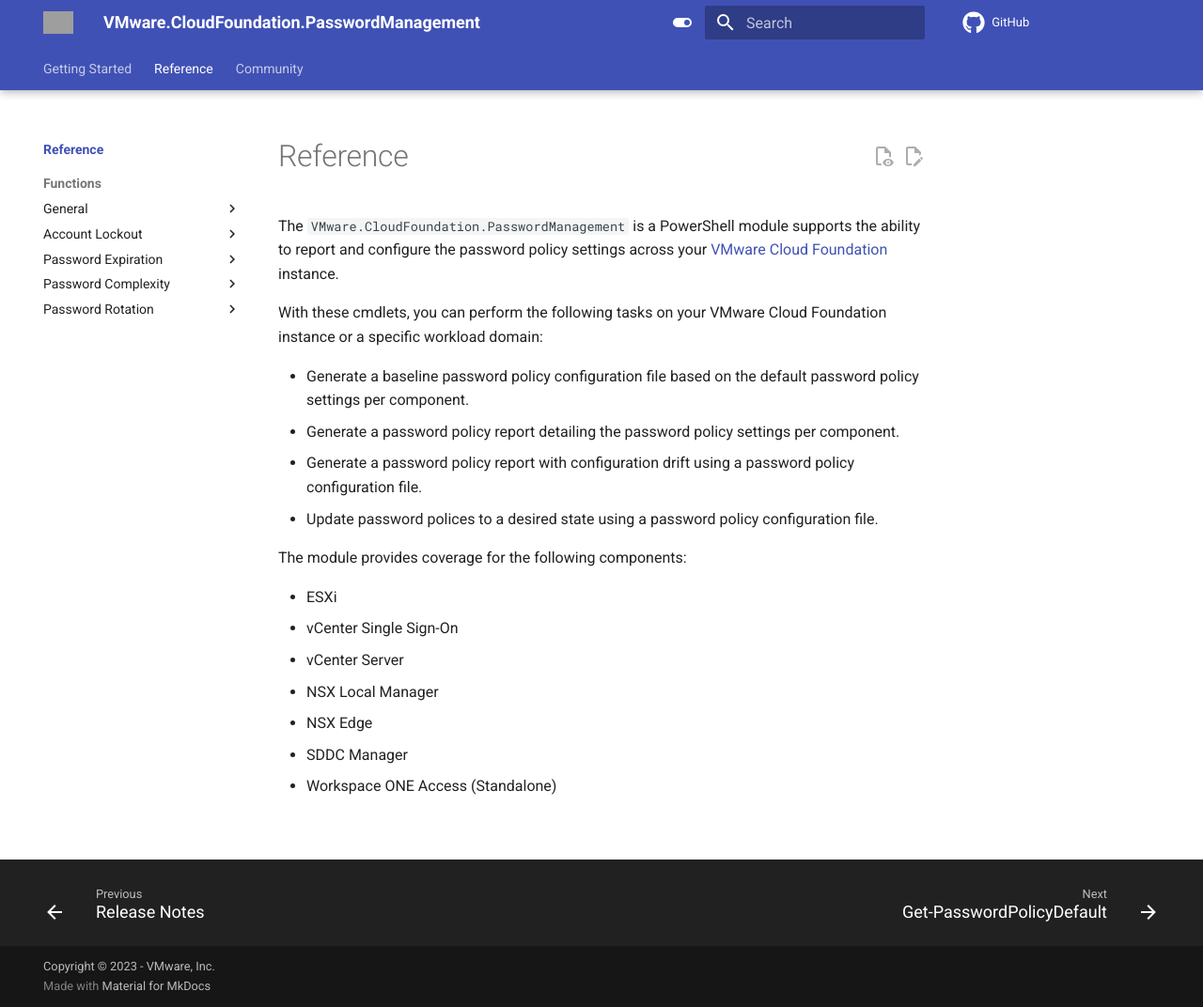
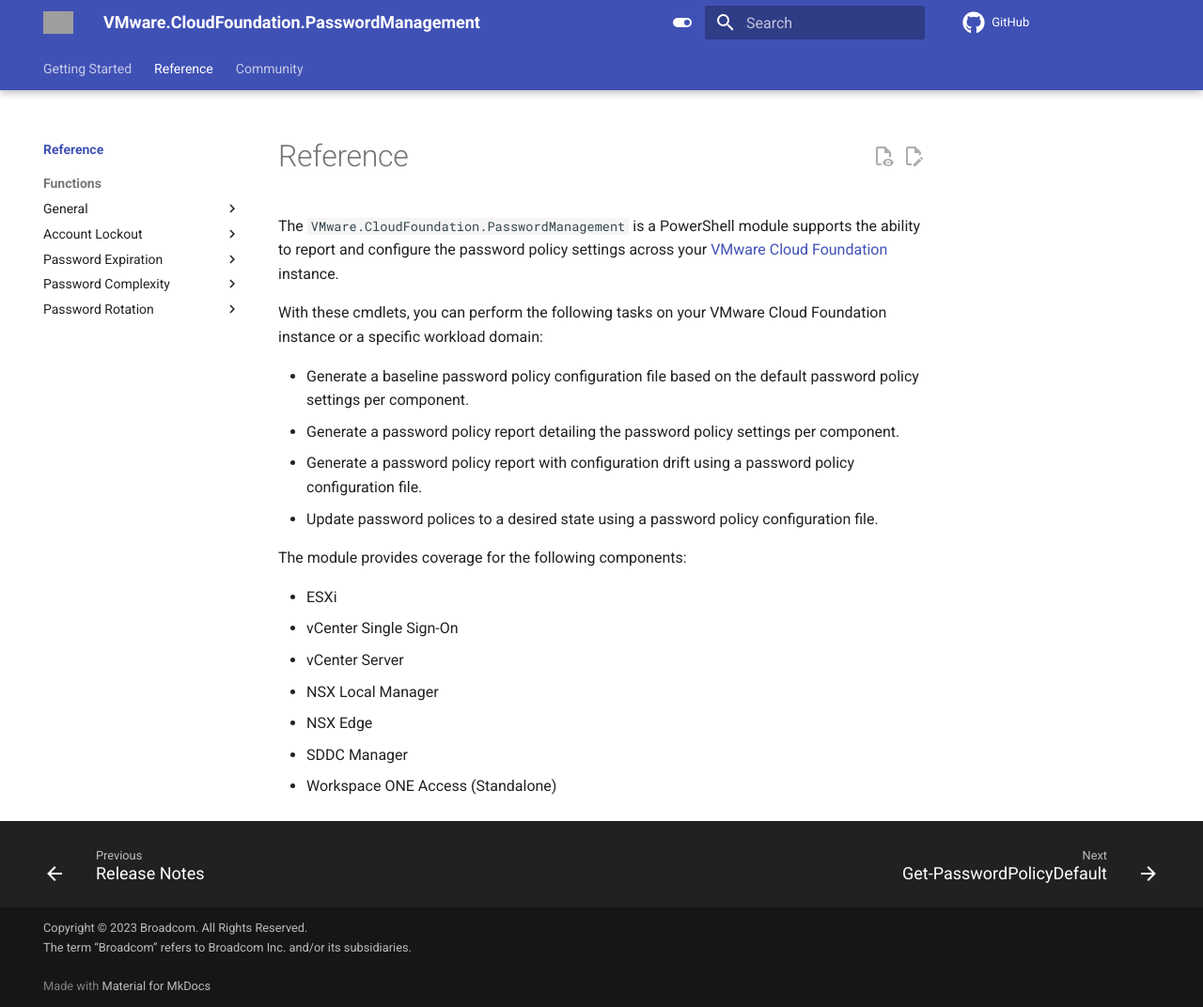
Before and after one commit to vmware/powershell-module-for-vmware-cloud-foundation-password-management, an MkDocs documentation site: the page built from docs/documentation/index.md, in a window 1280 px wide and 1072 px high. Shown: the whole window at 94% size. Built offline with MkDocs 1.6.1 and Material for MkDocs 9.7.7, drawn with Linux system fonts in a browser that asks for light colours; comment, search, counter and statistics services are not loaded; the version menu is left out; grey boxes are pictures that could not be loaded.

Commit message:
chore: update copyright
Update copyright from VMware, Inc. to Broadcom.

Signed-off-by: Ryan Johnson <ryan.johnson@broadcom.com>

```diff
--- a/mkdocs.yml
+++ b/mkdocs.yml
@@ -2,7 +2,7 @@
 site_name: VMware.CloudFoundation.PasswordManagement
 site_description: PowerShell Module for VMware Cloud Foundation Password Management
 site_url: https://vmware.github.io/powershell-module-for-vmware-cloud-foundation-password-management
-site_author: VMware, Inc.
+site_author: Broadcom
 docs_dir: docs
 site_dir: .site
 use_directory_urls: true
@@ -12,7 +12,9 @@
 edit_uri: blob/main/docs/
 
 # Copyright
-copyright: Copyright &copy; 2023 - VMware, Inc.
+copyright: |
+  Copyright &copy; 2023 Broadcom. All Rights Reserved.<br/>
+  The term “Broadcom” refers to Broadcom Inc. and/or its subsidiaries.<br/><br/>
 
 # Configuration
 theme:
```
Also changed, not shown: README.md (+1 -1 lines), docs/index.md (+4 -4 lines), 5 other files.
